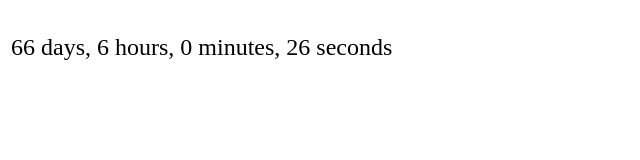
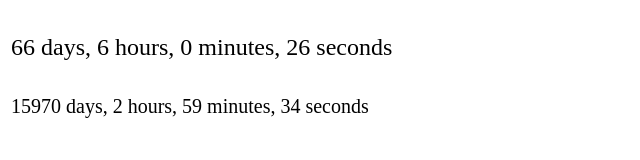
Before and after one commit to Murmuria/Murmuria.github.io, a plain HTML site: page index.html in a window 1280 px wide. Shown: the whole page, without its empty margins (0-640 px from the left). Drawn offline with Linux system fonts and the light colour scheme.

Commit message:
testing the date

```diff
--- a/index.html
+++ b/index.html
@@ -14,7 +14,7 @@ function GetCount(){
 	dateNow.setMinutes(dateNow.getMinutes() + 30);
 
         amount = dateFuture.getTime() - dateNow.getTime();   //calc milliseconds between dates
-        delete dateNow;
+        //delete dateNow;
 
         // time is already past
         if(amount < 0){
@@ -45,6 +45,30 @@ function GetCount(){
 
                 setTimeout("GetCount()", 1000);
         }
+
+                days=0;hours=0;mins=0;secs=0;out="";
+
+                amount = Math.floor(dateNow/1000);//kill the "milliseconds" so just secs
+
+                days=Math.floor(amount/86400);//days
+                amount=amount%86400;
+
+                hours=Math.floor(amount/3600);//hours
+                amount=amount%3600;
+
+                mins=Math.floor(amount/60);//minutes
+                amount=amount%60;
+
+                secs=Math.floor(amount);//seconds
+
+                if(days != 0){out += days +" day"+((days!=1)?"s":"")+", ";}
+                if(days != 0 || hours != 0){out += hours +" hour"+((hours!=1)?"s":"")+", ";}
+                if(days != 0 || hours != 0 || mins != 0){out += mins +" minute"+((mins!=1)?"s":"")+", ";}
+                out += secs +" seconds";
+                document.getElementById('countbox2').innerHTML=out;
+
+                setTimeout("GetCount()", 1000);
+
 }
 
 window.onload=function(){GetCount();}//call when everything has loaded
@@ -52,3 +76,4 @@ window.onload=function(){GetCount();}//call when everything has loaded
 //-->
 </script>
 <div id="countbox" style="margin-top: 34px; margin-left:3px; font-size: 24px"></div>
+<div id="countbox2" style="margin-top: 34px; margin-left:3px; font-size: 20px"></div>
```
